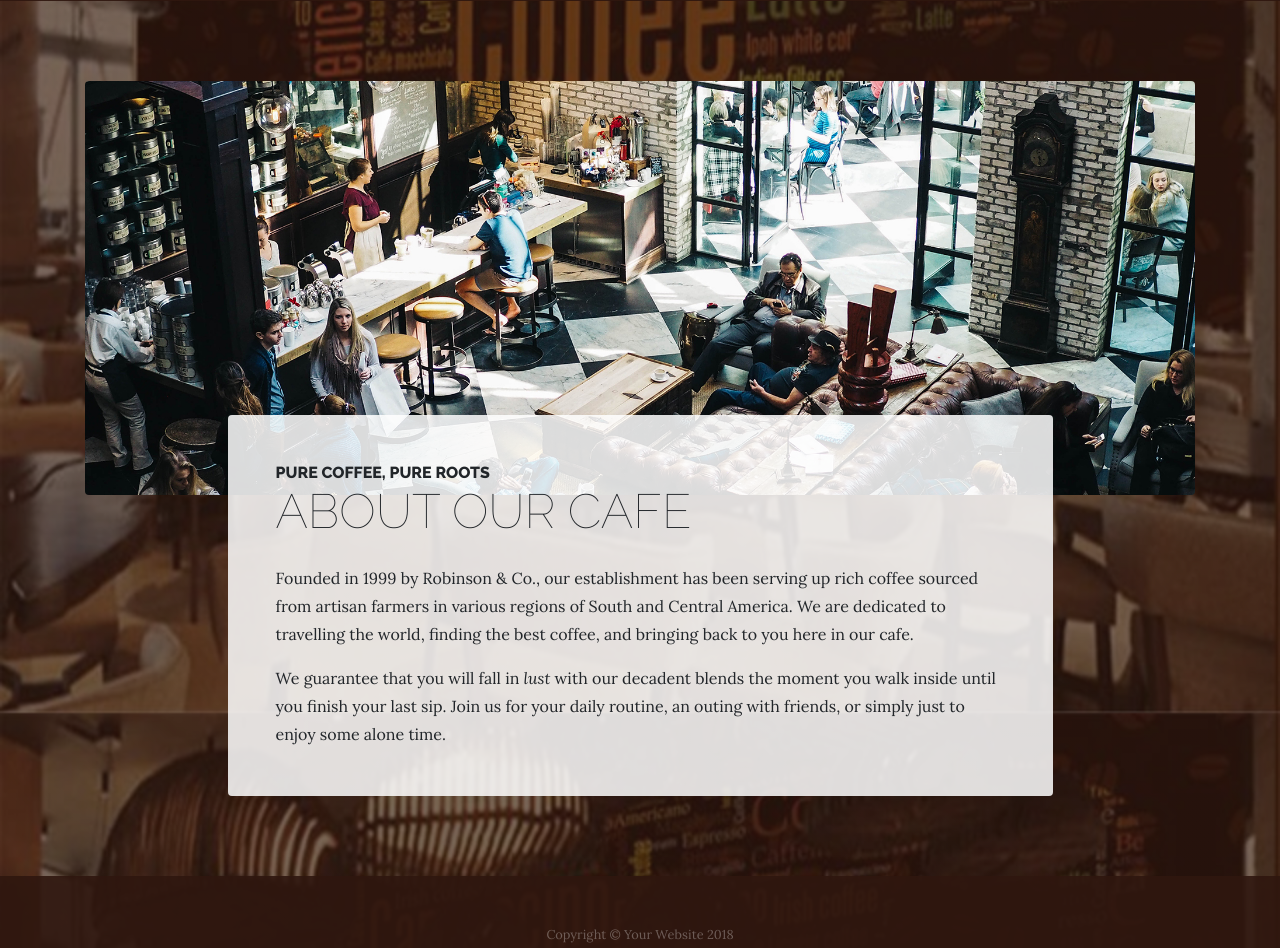
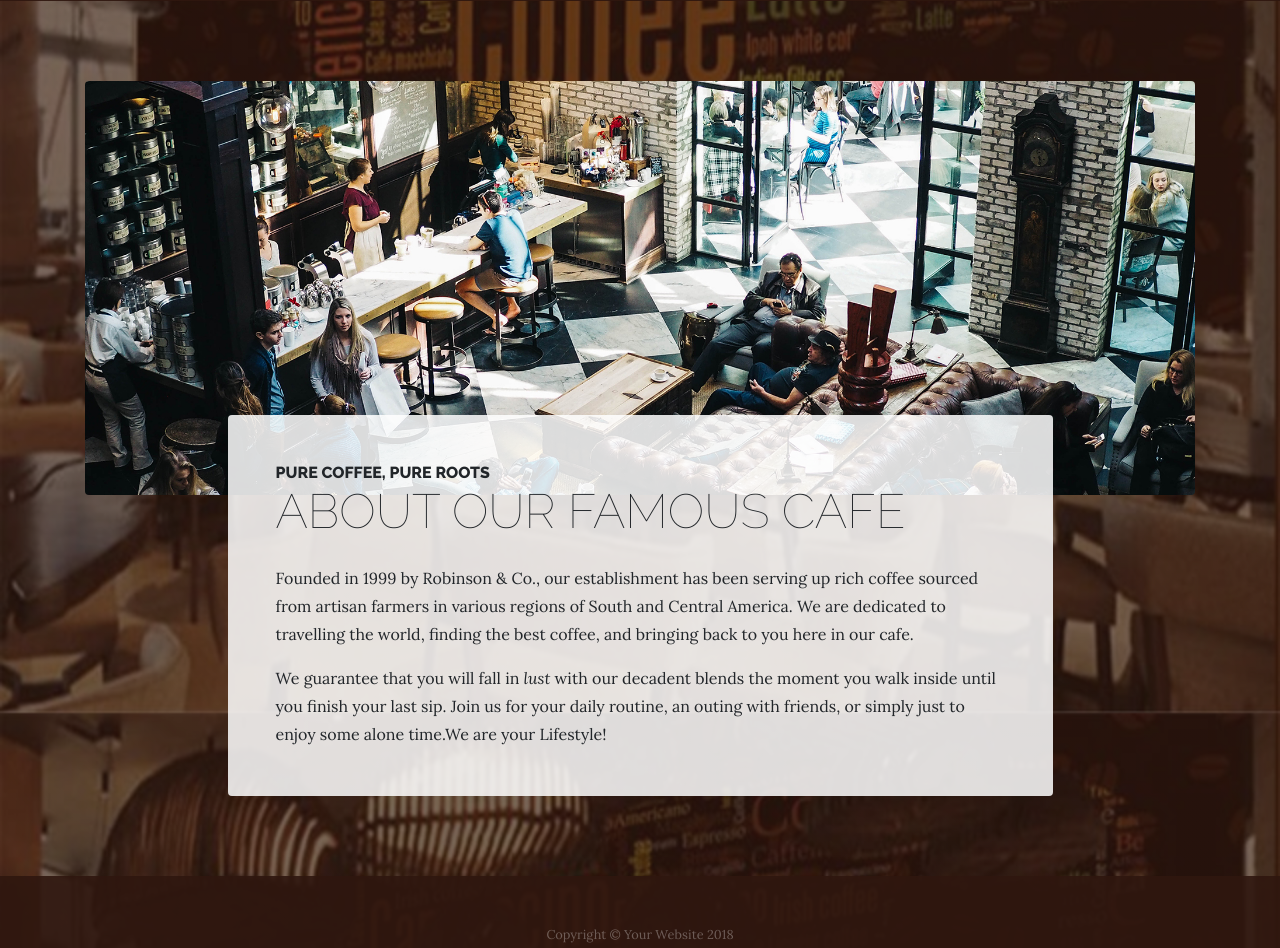
Before and after one commit to jamesrrobinson/BusinessCasual, a website: page about.html in a window 1280 px wide. Shown: the part 311-1259 px from the top of the page. Drawn offline with Linux system fonts and the light colour scheme.

Commit message:
Update about.html

```diff
--- a/about.html
+++ b/about.html
@@ -66,10 +66,10 @@
               <div class="bg-faded rounded p-5">
                 <h2 class="section-heading mb-4">
                   <span class="section-heading-upper">Pure Coffee, Pure Roots</span>
-                  <span class="section-heading-lower">About Our Cafe</span>
+                  <span class="section-heading-lower">About Our Famous Cafe</span>
                 </h2>
                 <p>Founded in 1999 by Robinson & Co., our establishment has been serving up rich coffee sourced from artisan farmers in various regions of South and Central America. We are dedicated to travelling the world, finding the best coffee, and bringing back to you here in our cafe.</p>
-                <p class="mb-0">We guarantee that you will fall in <em>lust</em> with our decadent blends the moment you walk inside until you finish your last sip. Join us for your daily routine, an outing with friends, or simply just to enjoy some alone time.</p>
+                <p class="mb-0">We guarantee that you will fall in <em>lust</em> with our decadent blends the moment you walk inside until you finish your last sip. Join us for your daily routine, an outing with friends, or simply just to enjoy some alone time.We are your Lifestyle!</p>
               </div>
             </div>
           </div>
```
